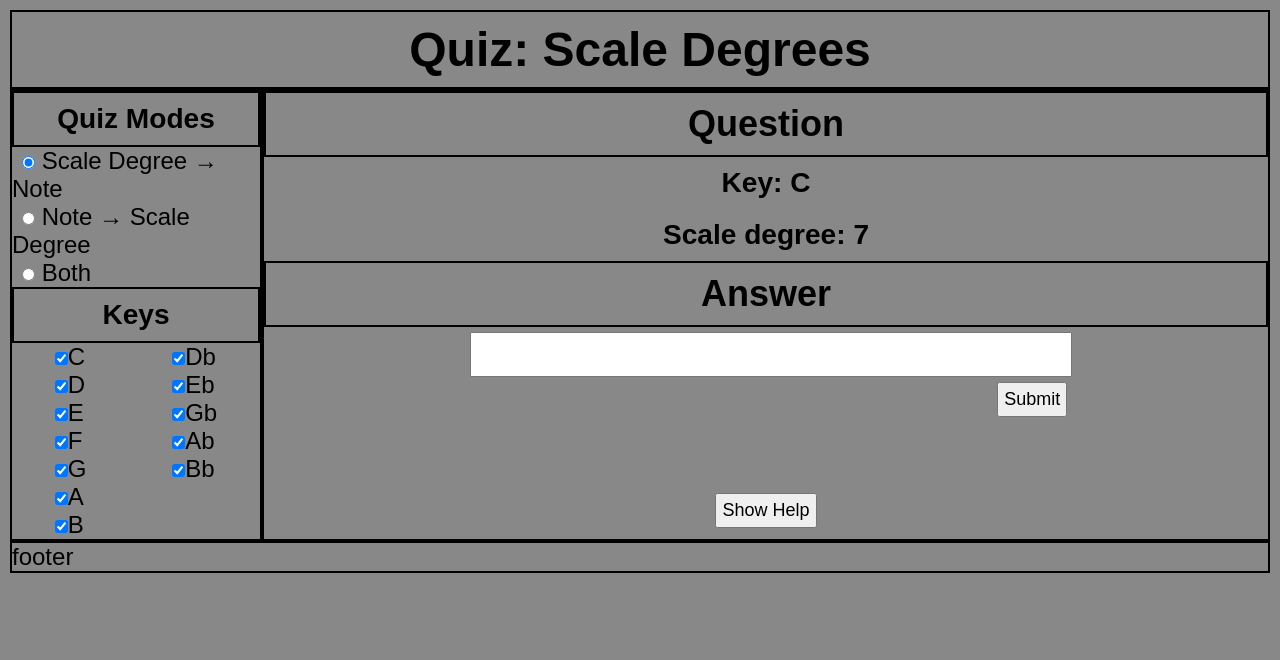
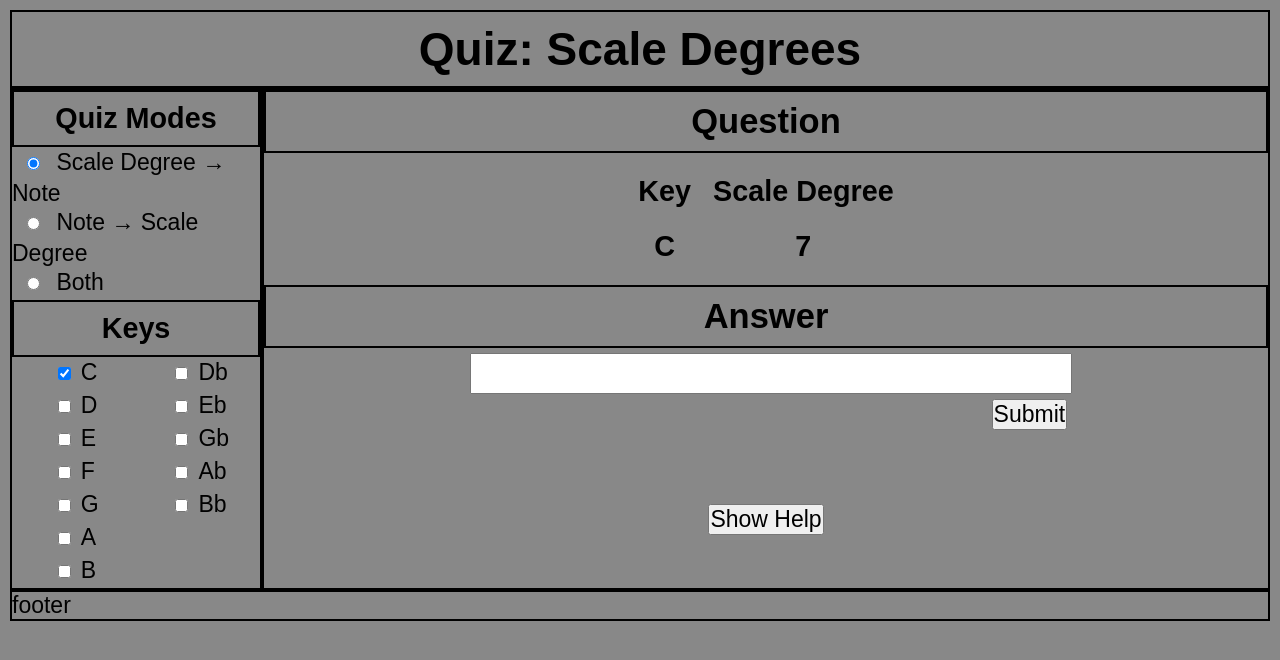
Before and after one commit to cgtfarmer/scale-degrees-quiz, a plain HTML site: page index.html in a window 1280 px wide. Drawn offline with Linux system fonts and the light colour scheme.

Commit message:
Tune CSS

```diff
--- a/assets/css/main.css
+++ b/assets/css/main.css
@@ -6,9 +6,19 @@
 }
 
 body {
+	background-color: #888888;
+}
+
+body * {
 	font-size: 16px;
 	font-family: Arial, Helvetica, sans-serif;
-	background-color: #888888;
+}
+
+@media only screen and (min-width: 700px) {
+
+	body * {
+		font-size: 23px;
+	}
 }
 
 main {
@@ -16,17 +26,9 @@ main {
 	margin-bottom: 2em;
 }
 
-section {
-}
-
 section header {
 	border: 2px solid #000000;
 	/* border-radius: 5px; */
-}
-
-section.input {
-	margin: 0px 20%;
-	text-align: right;
 }
 
 h1, h2, h3 {
@@ -34,42 +36,49 @@ h1, h2, h3 {
 	text-align: center;
 }
 
-.flex {
-	display: flex;
-	flex-flow: row wrap;
-	justify-content: space-around;
-	align-items: flex-start;
-	align-content: flex-start;
+h1 {
+	font-size: 2em;
 }
 
-.bordered {
-	border: 2px solid #000000;
-	/* border-radius: 5px; */
+h2 {
+	font-size: 1.5em;
+}
+
+h3 {
+	font-size: 1.25em;
+}
+
+h4 {
+	font-size: 1.15em;
 }
 
 table {
+	margin: 10px auto;
+}
+
+#help-table {
 	width: 70%;
-	margin: 10px auto;
 	border-collapse: collapse;
 }
 
-table td, table th {
+#help-table td, #help-table th {
 	border: 2px solid #000000;
 	padding: 10px 10px;
 	text-align: center;
 }
 
-input {
-	padding: 5px 5px;
-	font-size: 18px;
+input[type="radio"], input[type="checkbox"] {
+	margin: 10px 10px;
+	margin-left: 15px;
+	text-align: center;
 }
 
 input[type="text"] {
-	padding: 10px 10px;
+	margin: 5px 5px;
+	padding: 5px 5px;
 }
 
 label {
-	margin: 10px 10px;
 }
 
 .item1 { grid-area: header; }
@@ -88,6 +97,19 @@ label {
 		'footer footer footer footer footer footer';
 	/* grid-gap: 10px; */
 	padding: 10px;
+}
+
+.flex {
+	display: flex;
+	flex-flow: row wrap;
+	justify-content: space-around;
+	align-items: flex-start;
+	align-content: flex-start;
+}
+
+.bordered {
+	border: 2px solid #000000;
+	/* border-radius: 5px; */
 }
 
 #mode-options {
@@ -110,11 +132,12 @@ label {
 	display: none;
 }
 
-@media only screen and (min-width: 700px){
+#answer-subsection {
+	margin: 0px 20%;
+	text-align: right;
+}
 
-	body {
-		font-size: 24px;
-	}
+@media only screen and (min-width: 700px) {
 
 	main {
 		margin: 0px 20%;
--- a/assets/js/main.js
+++ b/assets/js/main.js
@@ -114,8 +114,7 @@ function displayQuestion($scope) {
 }
 
 function initCheckBoxesToCorrectState() {
-	console.log($("div.item3 input").prop("checked", ""));
-	$(".item3 input:first").prop("checked", "true");
-	$(".item4 input").prop("checked", "true");
+	$("#key-selection input").prop("checked", "");
+	$("#key-selection input:first").prop("checked", "true");
 	return;
 }
--- a/index.html
+++ b/index.html
@@ -12,7 +12,7 @@
 		</header>
 
 		<div class="item2 bordered">
-			<section>
+			<section id="mode-selection">
 				<header>
 					<h3>Quiz Modes</h3>
 				</header>
@@ -38,7 +38,7 @@
 				</div>
 			</section>
 
-			<section>
+			<section id="key-selection">
 				<header>
 					<h3>Keys</h3>
 				</header>
@@ -124,13 +124,35 @@
 
 			<section>
 				<h2 class="bordered">Question</h2>
-				<h3>Key: {{keySelection}}</h3>
-				<h3>Scale degree: {{scaleDegreeSelection}}</h3>
+
+				<table id="question-table">
+					<tr>
+						<td>
+							<h3>Key</h3>
+						</td>
+
+						<td>
+							<h3>Scale Degree</h3>
+						</td>
+					</tr>
+
+					<tr>
+						<td>
+							<h3>{{keySelection}}</h3>
+						</td>
+
+						<td>
+							<h3>{{scaleDegreeSelection}}</h3>
+						</td>
+					</tr>
+				</table>
+
 			</section>
 
 			<section>
 				<h2 id="answer-banner" class="bordered">Answer</h2>
-				<section class="input">
+
+				<section id="answer-subsection">
 					<input id="answer-input" type="text" ng-model="answer" ng-keypress="checkAnswer($event)"><br>
 					<input id="answer-submit" type="button" value="Submit" ng-click="checkAnswer()"><br>
 				</section>
```
